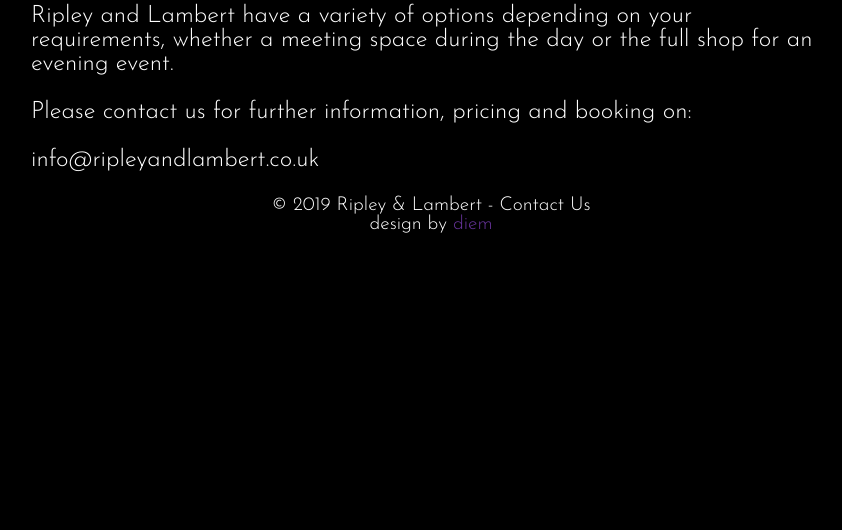
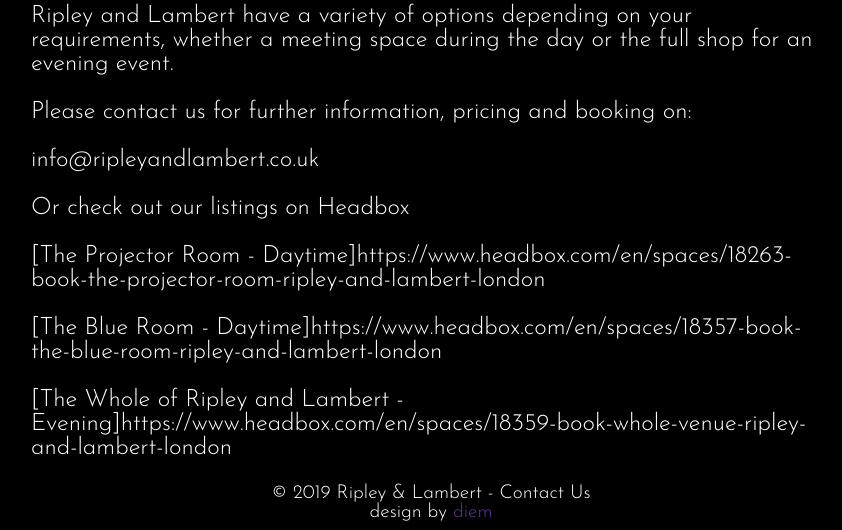
Before and after one commit to ripandlamb/ripandlamb, a Jekyll site: the page built from hire.md, in a window 1280 px wide. Shown: the part 708-1238 px from the top of the page, without its empty margins (209-1051 px from the left). Built offline with Jekyll 4.4.1, drawn with Linux system fonts in a browser that asks for light colours; before the commit the page ends 950 px from its top, so only the background shows below that.

Commit message:
Update hire.md

```diff
--- a/hire.md
+++ b/hire.md
@@ -19,3 +19,11 @@ Ripley and Lambert have a variety of options depending on your requirements, whe
 Please contact us for further information, pricing and booking on:
 
 <info@ripleyandlambert.co.uk>
+
+Or check out our listings on Headbox
+
+[The Projector Room - Daytime]https://www.headbox.com/en/spaces/18263-book-the-projector-room-ripley-and-lambert-london
+
+[The Blue Room - Daytime]https://www.headbox.com/en/spaces/18357-book-the-blue-room-ripley-and-lambert-london
+
+[The Whole of Ripley and Lambert - Evening]https://www.headbox.com/en/spaces/18359-book-whole-venue-ripley-and-lambert-london
```
